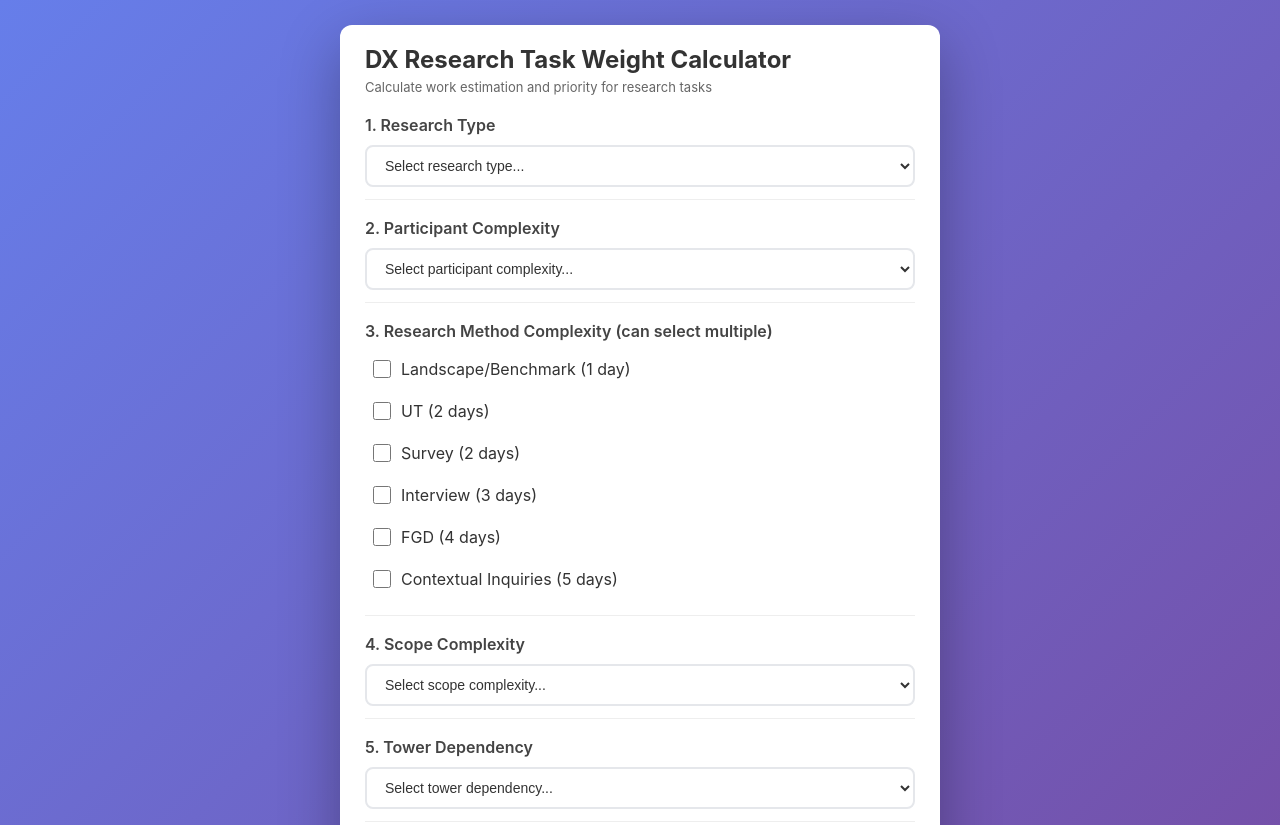
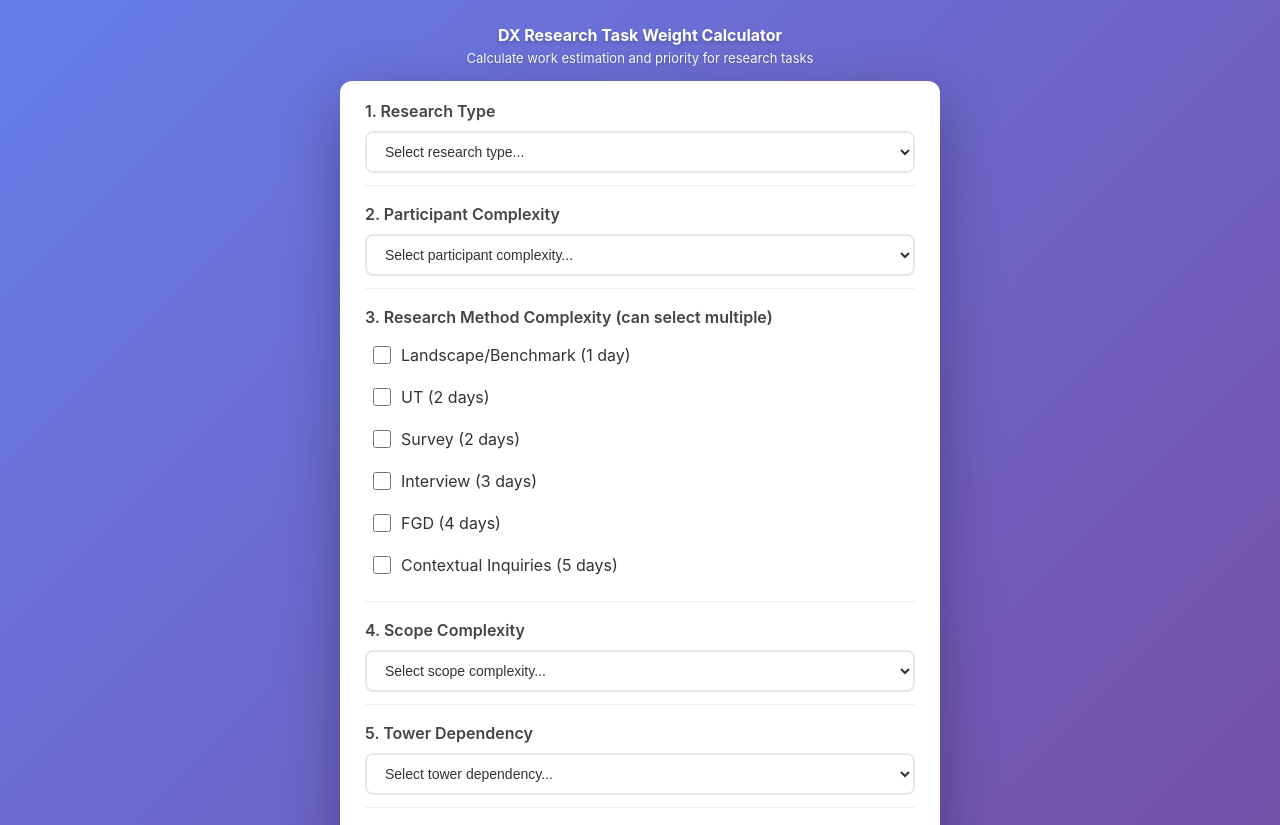
Before and after one commit to amysxe/research-task-calc, a plain HTML site: page index.html in a window 1280 px wide. Shown: the top 825 px of the page. Drawn offline with Linux system fonts and the light colour scheme.

Commit message:
Update index.html

```diff
--- a/index.html
+++ b/index.html
@@ -48,21 +48,25 @@
         }
 
         h1 {
-            color: #333;
+            color: white;
             margin-bottom: 5px;
-            font-size: 24px;
+            font-size: 16px;
+            text-align: center;
+            text-shadow: 0 2px 4px rgba(0,0,0,0.2);
         }
 
         @media (max-width: 640px) {
             h1 {
-                font-size: 20px;
+                font-size: 15px;
             }
         }
 
         .subtitle {
-            color: #666;
-            margin-bottom: 20px;
+            color: white;
+            margin-bottom: 15px;
             font-size: 13px;
+            text-align: center;
+            text-shadow: 0 1px 3px rgba(0,0,0,0.2);
         }
 
         .section {
@@ -224,10 +228,10 @@
 </head>
 <body>
     <div class="wrapper">
+        <h1>DX Research Task Weight Calculator</h1>
+        <p class="subtitle">Calculate work estimation and priority for research tasks</p>
+
         <div class="container">
-            <h1>DX Research Task Weight Calculator</h1>
-            <p class="subtitle">Calculate work estimation and priority for research tasks</p>
-
             <div class="section">
                 <div class="section-title">1. Research Type</div>
                 <select name="researchType" onchange="calculate()" class="dropdown">
```
